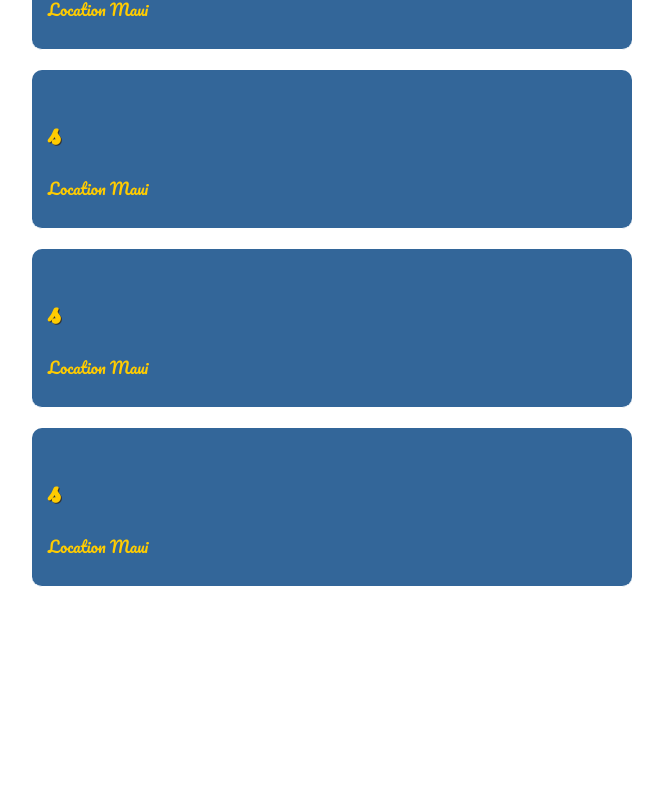
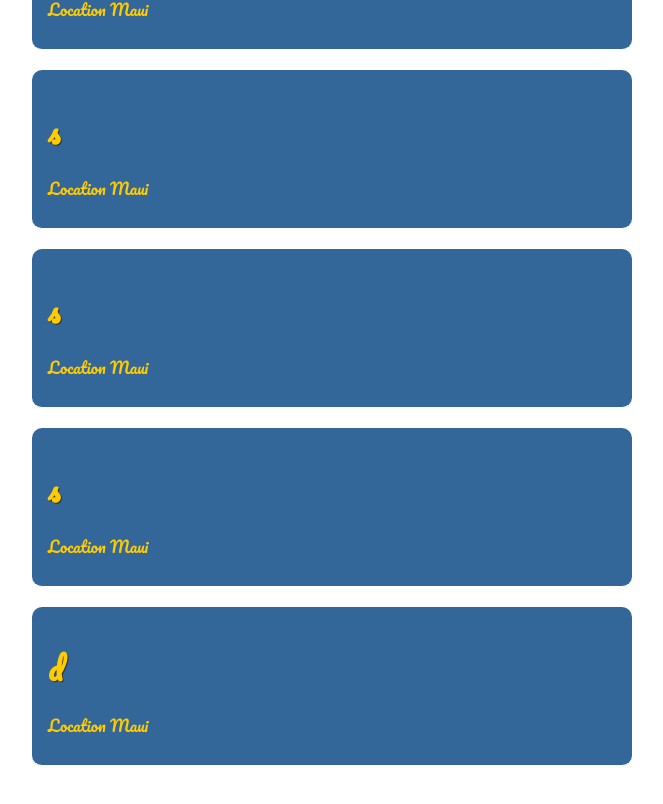
Before and after one commit to Jvertt/surf-status, a React (Create React App) app: page / in a window 1280 px wide. Shown: the part 2804-3608 px from the top of the page, without its empty margins (308-971 px from the left). Before the commit the page ends 3451 px from the top, so only its background shows below. Built offline with nearby package versions, Linux system fonts and the light colour scheme; data requests are answered from the project's data file.

Commit message:
used a useHistory hook to create a redirect after user adds surf spot

```diff
--- a/db.json
+++ b/db.json
@@ -107,6 +107,12 @@
       "body": "s",
       "location": "Maui",
       "id": 18
+    },
+    {
+      "title": "d",
+      "body": "d",
+      "location": "Maui",
+      "id": 19
     }
   ]
 }
--- a/src/NewSpot.js
+++ b/src/NewSpot.js
@@ -22,6 +22,7 @@ const NewSpot = () => {
         }).then(() => {
             console.log('new spot')
             setisPending(false);
+            redirect.push('/')
         })
 
 
```
